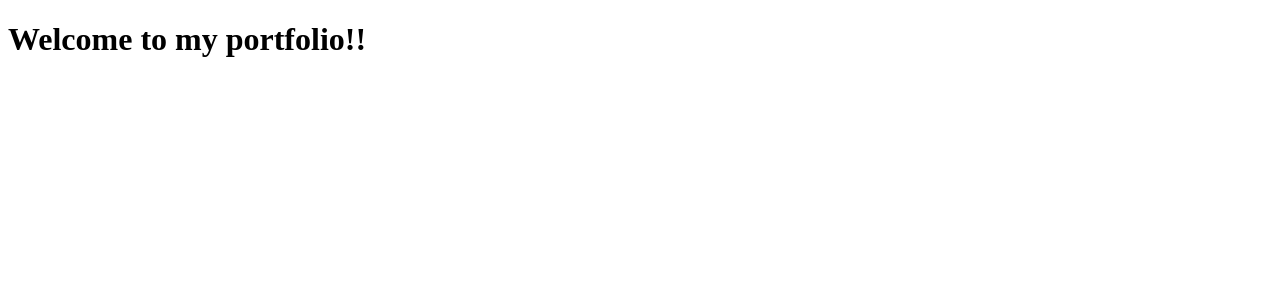
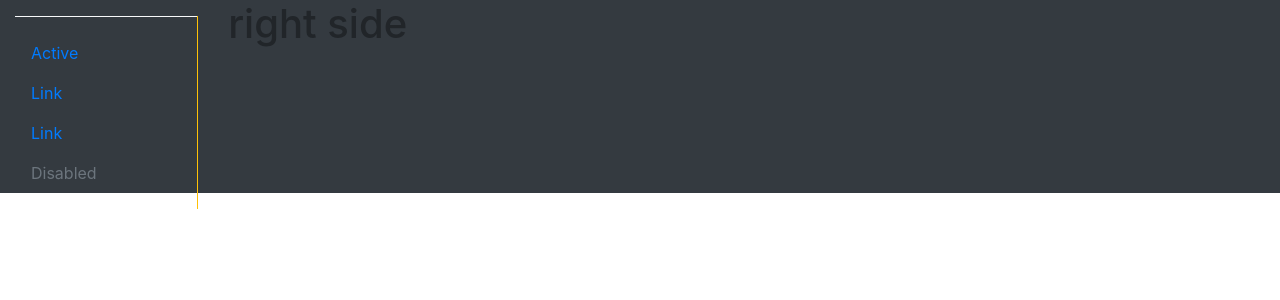
Before and after one commit to AnupamaPradhan01/Portfolio, a Django app: page / in a window 1280 px wide. Shown: the top 300 px of the page. Run offline with Django 5.2, Linux system fonts and the light colour scheme; some libraries are stand-ins or nearby versions.

Commit message:
sidebar designing

```diff
--- a/portfolio/myapp/static/myapp/css/style.css
+++ b/portfolio/myapp/static/myapp/css/style.css
@@ -0,0 +1 @@
+@import url('https://fonts.googleapis.com/css2?family=Roboto:ital,wght@0,100;0,300;0,400;0,500;0,700;0,900;1,100;1,300;1,400;1,500;1,700;1,900&display=swap');
--- a/portfolio/myapp/templates/base.html
+++ b/portfolio/myapp/templates/base.html
@@ -1,14 +1,28 @@
+{% load static %}
 <!DOCTYPE html>
 <html lang="en">
 <head>
     <meta charset="UTF-8">
     <meta name="viewport" content="width=device-width, initial-scale=1.0">
     <title>{% block title %}{% endblock title %}</title>
+    {% comment %} start of css file {% endcomment %}
+    <link rel="stylesheet" href="{% static 'myapp/css/bootstrap.css' %}">
+    <link rel="stylesheet" href="{% static 'myapp/css/style.css' %}">
+    {% comment %} end of css file {% endcomment %}
 </head>
 <body>
-    <div class="container">
+
+    <div class="container-fluid bg-dark">
         {% block content %}{% endblock content %}
     </div>
 
+
+
+    {% comment %}  start js files {% endcomment %}
+    <script src="{% static 'myapp/js/bootstrap.js' %}"></script>
+    <script src="{% static 'myapp/js/jquery.js' %}"></script>
+    <script src="{% static 'myapp/js/popper.js' %}"></script>
+    <script src="{% static 'myapp/js/style.js' %}"></script>
+    {% comment %} end of js file  {% endcomment %}
 </body>
 </html>
--- a/portfolio/myapp/templates/myapp/home.html
+++ b/portfolio/myapp/templates/myapp/home.html
@@ -1,4 +1,29 @@
 {% extends 'base.html' %}
 {% block content %}
-<h1>Welcome to my portfolio!!</h1>
+<div class="row">
+    <div class="col-sm-2">
+        {% comment %} start sidenav {% endcomment %}
+        <div class="border-right border-warning h-100">
+            {% comment %} profile image start {% endcomment %}
+            {% comment %} <div>
+                <img src="{% static 'myapp/images/propic.jpeg' %}" alt="profilepic" class="img-fluid rounded-circle mt-5" width="100px" height="100px">
+                <h3>Anupama Kumari Pradhan</h3>
+            </div>
+            {% endcomment %}
+            {% comment %} profile image end {% endcomment %}
+            <hr class="border-light">
+            <nav class="nav flex-column">
+                <a class="nav-link active" href="#">Active</a>
+                <a class="nav-link" href="#">Link</a>
+                <a class="nav-link" href="#">Link</a>
+                <a class="nav-link disabled" href="#">Disabled</a>
+            </nav>
+        </div>
+
+        {% comment %} end sidenav {% endcomment %}
+    </div>
+    <div class="col-sm-10">
+        <h1>right side</h1>
+    </div>
+</div>
 {% endblock content %}
```
Also changed, not shown: portfolio/myapp/static/myapp/images/propic.jpeg (added), portfolio/myapp/templates/sidebar.html (added), portfolio/myapp/views.py (line endings or trailing spaces).
